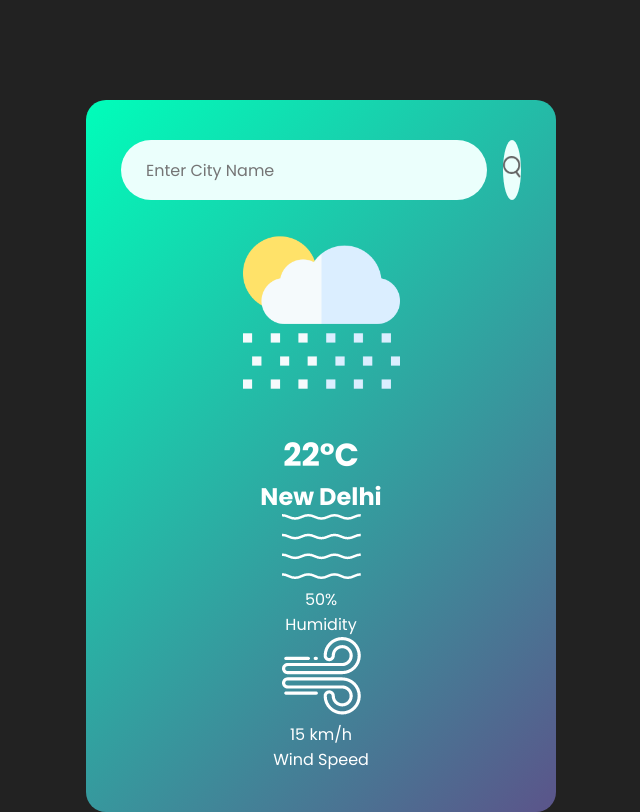
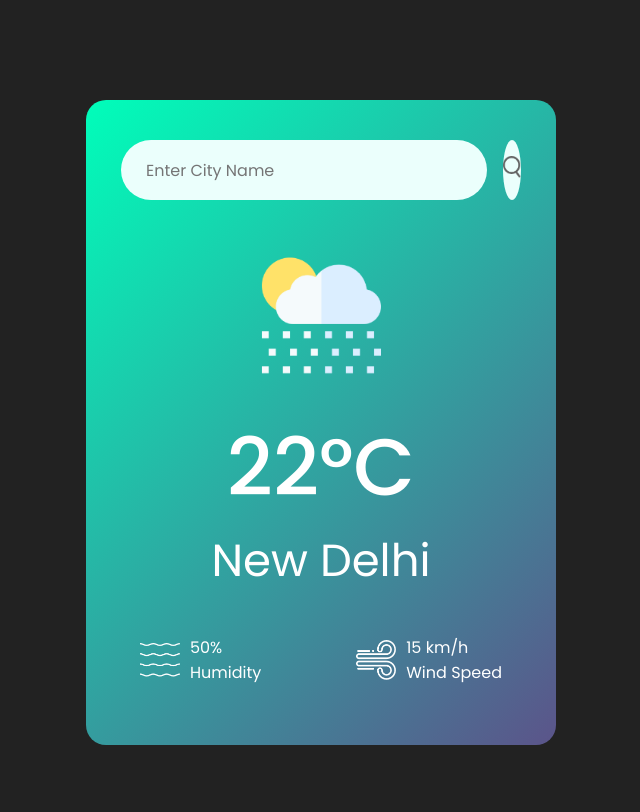
Before and after one commit to imddash/weather-app, a plain HTML site: page index.html in a window 1280 px wide. Shown: the whole page, without its empty margins (319-959 px from the left). Drawn offline with Linux system fonts and the light colour scheme.

```diff
--- a/style.css
+++ b/style.css
@@ -52,3 +52,34 @@ body{
 .search button img{
     width: 18px;
 }
+
+.weather-icon{
+    width: 170px;
+    margin-top: 30px;
+}
+.weather h1{
+    font-size: 80px;
+    font-weight: 500;
+}
+.weather h2{
+    font-size: 45px;
+    font-weight: 400;
+    /* margin-top: -10px; */
+}
+.details{
+    display: flex;
+    justify-content: space-between;
+    align-items: center;
+    margin: 40px 0 20px;
+    padding: 0 19px;
+}
+.col{
+    display: flex;
+    /* flex-direction: column; */
+    align-items: center;
+    text-align: left;
+}
+.col img{
+    width: 40px;
+    margin-right: 10px;
+}
```
